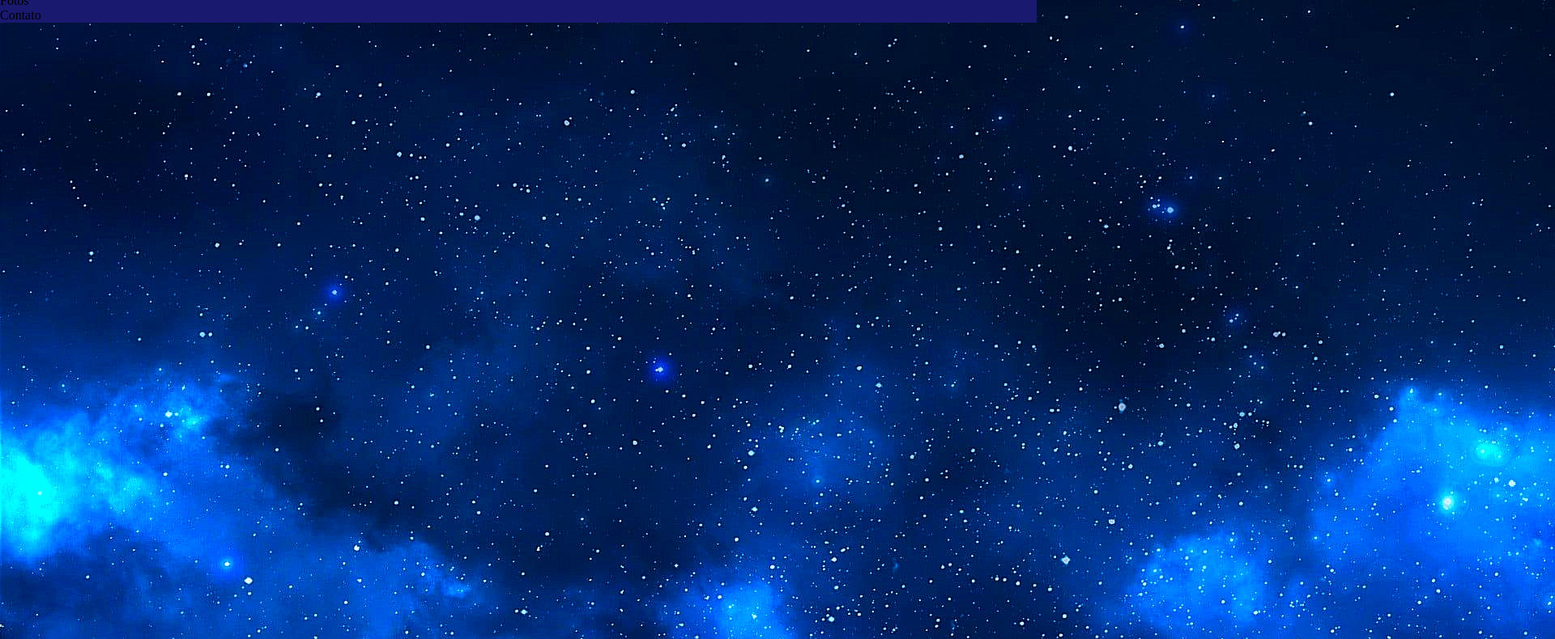
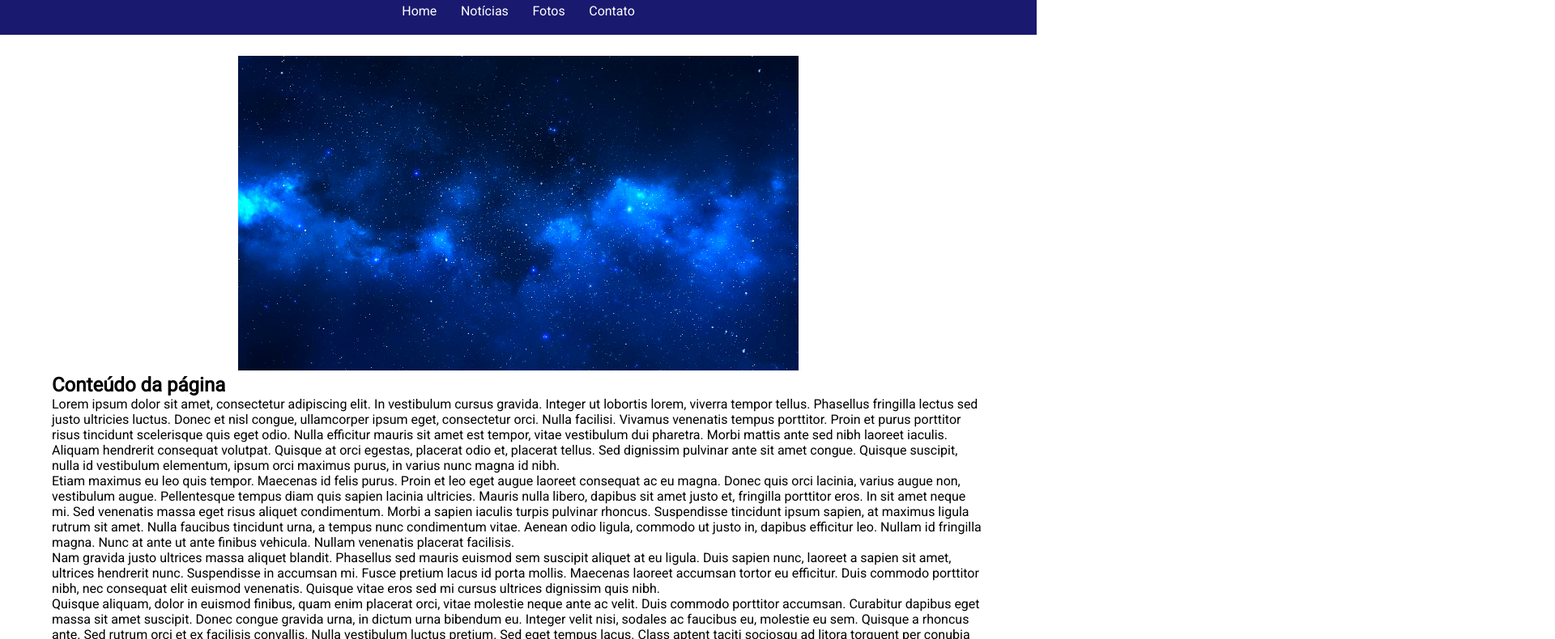
Before and after one commit to ericmeneg/fatec, a plain HTML site: page semestre1/desenvolvimentoweb1/site/index.html in a window 1280 px wide. Shown: the part 81-871 px from the top of the page at 81% size, 1920 px wide, since content can reach past the window. Drawn offline with Linux system fonts and the light colour scheme; a web font is replaced by a local one.

Commit message:
Estilizando index do site

```diff
--- a/semestre1/desenvolvimentoweb1/site/css/main.css
+++ b/semestre1/desenvolvimentoweb1/site/css/main.css
@@ -8,4 +8,59 @@
     width: 100%;
     position: fixed;
     top: 0;
+    color: #ffffff;
 }
+
+#logo{
+    text-align: center;
+    padding-top: 20px;
+    font-family: 'Madimi One', 'Tahoma';
+    font-size: 3vw;
+}
+
+#menu{
+    width: 100%;
+    text-align: center;
+    padding: 20px 0;
+}
+
+#menu li{
+    list-style-type: none;
+    display: inline;
+    cursor: pointer;
+    padding: 1%;
+}
+
+#menu li:hover{
+    background-color: #00bfff;
+    /* outra opção de feedback de seleção:
+    padding-bottom: 0.4em;
+    border-bottom: 0.3em solid #00bfff;
+    font-weight: bold; */
+}
+
+#menu, #content{
+    font-family: 'Roboto'
+}
+
+#content{
+    width: 90%;
+    margin: 0 auto;
+    padding-top: 150px;
+
+}
+
+/* #id elemento:first-child é um seletor que seleciona a primeira instância do elemento dentro da divisão selecionada por id */
+#content p:first-child{
+    text-align: center;
+}
+
+#content img{
+    width: 60%
+}
+
+#footer{
+    background-color: #191970;
+    width: 100%;
+    height:50px;
+}
--- a/semestre1/desenvolvimentoweb1/site/index.html
+++ b/semestre1/desenvolvimentoweb1/site/index.html
@@ -7,13 +7,14 @@
     <link rel="preconnect" href="https://fonts.googleapis.com">
     <link rel="preconnect" href="https://fonts.gstatic.com" crossorigin>
     <link href="https://fonts.googleapis.com/css2?family=Madimi+One&display=swap" rel="stylesheet">
+    <link href="https://fonts.googleapis.com/css2?family=Roboto&display=swap" rel="stylesheet">
     <link rel="stylesheet" href="css/main.css">
 </head>
 <body>
 <div id="container">
     <div id="header">
-            <h1>Exemplo de site</h1>
-            <ul>
+            <h1 id="logo">Exemplo de site</h1>
+            <ul id="menu">
                 <li>Home</li>
                 <li>Notícias</li>
                 <li>Fotos</li>
@@ -21,7 +22,7 @@
             </ul>
     </div>
     <div id="content">
-        <img src="images/principal.jpg" alt="imagem do espaço sideral com muitas estrelas e planetas" title="imagem do espaço sideral">
+        <p><img src="images/principal.jpg" alt="imagem do espaço sideral com muitas estrelas e planetas" title="imagem do espaço sideral"></p>
         <h2>Conteúdo da página</h2>
         <p>
             Lorem ipsum dolor sit amet, consectetur adipiscing elit. In vestibulum cursus gravida. Integer ut lobortis lorem, viverra tempor tellus. Phasellus fringilla lectus sed justo ultricies luctus. Donec et nisl congue, ullamcorper ipsum eget, consectetur orci. Nulla facilisi. Vivamus venenatis tempus porttitor. Proin et purus porttitor risus tincidunt scelerisque quis eget odio. Nulla efficitur mauris sit amet est tempor, vitae vestibulum dui pharetra. Morbi mattis ante sed nibh laoreet iaculis. Aliquam hendrerit consequat volutpat. Quisque at orci egestas, placerat odio et, placerat tellus. Sed dignissim pulvinar ante sit amet congue. Quisque suscipit, nulla id vestibulum elementum, ipsum orci maximus purus, in varius nunc magna id nibh.
```
